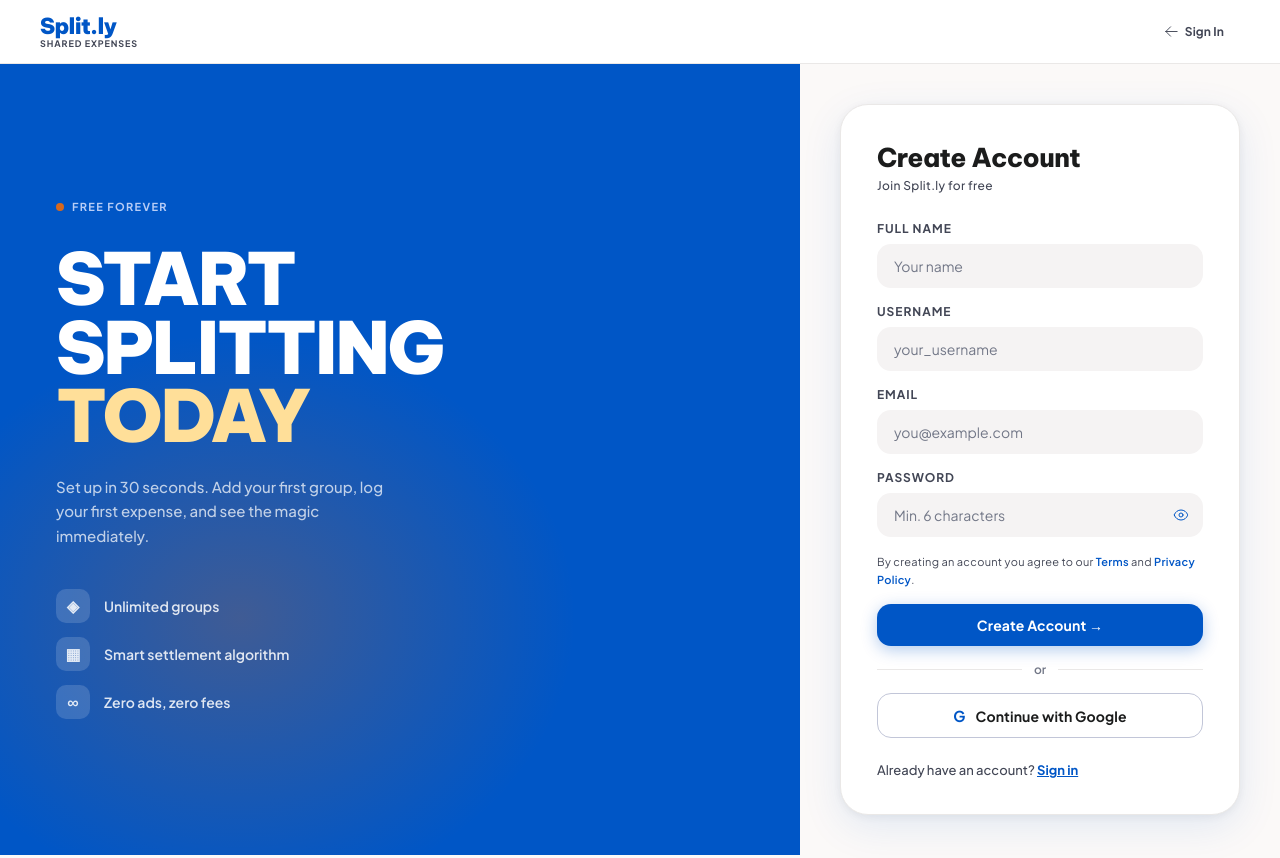
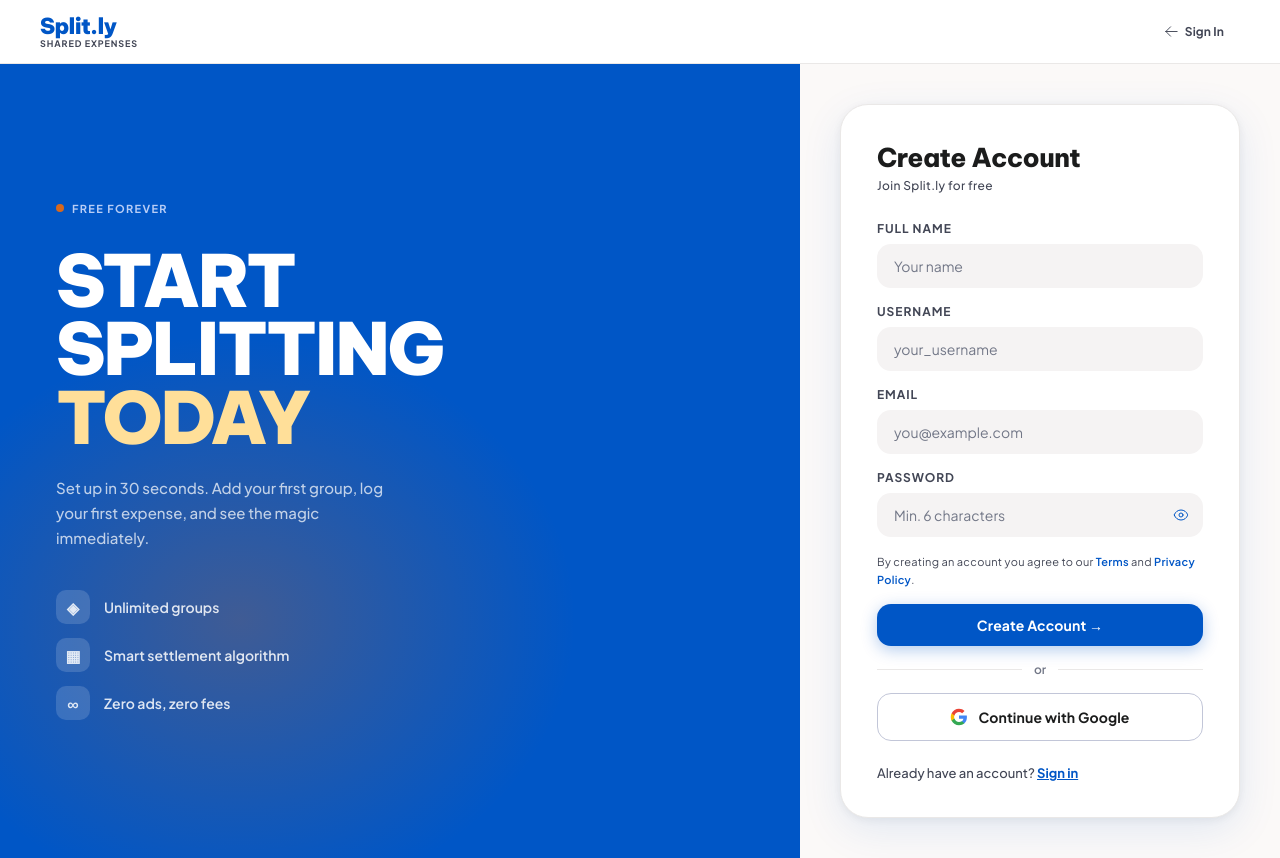
Before and after one commit to Soumyajitttt/Split.ly, a React (Vite) app in the folder frontend/: page /signup in a window 1280 px wide. Built offline with nearby package versions, Linux system fonts and the light colour scheme; a web font is replaced by a local one.

Commit message:
feat: update Google Login button with official SVG icon in Login and Signup pages

```diff
--- a/frontend/src/pages/Login.jsx
+++ b/frontend/src/pages/Login.jsx
@@ -144,12 +144,18 @@
 
               <div className="auth-divider"><span>or</span></div>
 
+              {/* Updated Google Login Button with Official SVG Icon */}
               <button
                 className="btn btn-outline"
                 style={{ width: '100%', justifyContent: 'center', padding: '14px', fontSize: 14, borderRadius: 14, gap: 10 }}
                 onClick={handleGoogleAuth}
               >
-                <span style={{ fontSize: 15, fontWeight: 800, color: 'var(--primary)' }}>G</span>
+                <svg width="18" height="18" viewBox="0 0 24 24" xmlns="http://www.w3.org/2000/svg">
+                  <path d="M22.56 12.25c0-.78-.07-1.53-.2-2.25H12v4.26h5.92c-.26 1.37-1.04 2.53-2.21 3.31v2.77h3.57c2.08-1.92 3.28-4.74 3.28-8.09z" fill="#4285F4"/>
+                  <path d="M12 23c2.97 0 5.46-.98 7.28-2.66l-3.57-2.77c-.98.66-2.23 1.06-3.71 1.06-2.86 0-5.29-1.93-6.16-4.53H2.18v2.84C3.99 20.53 7.7 23 12 23z" fill="#34A853"/>
+                  <path d="M5.84 14.09c-.22-.66-.35-1.36-.35-2.09s.13-1.43.35-2.09V7.06H2.18C1.43 8.55 1 10.22 1 12s.43 3.45 1.18 4.94l2.85-2.22.81-.63z" fill="#FBBC05"/>
+                  <path d="M12 5.38c1.62 0 3.06.56 4.21 1.64l3.15-3.15C17.45 2.09 14.97 1 12 1 7.7 1 3.99 3.47 2.18 7.06l3.66 2.84c.87-2.6 3.3-4.53 6.16-4.53z" fill="#EA4335"/>
+                </svg>
                 Continue with Google
               </button>
             </div>
--- a/frontend/src/pages/Signup.jsx
+++ b/frontend/src/pages/Signup.jsx
@@ -152,7 +152,12 @@
                 style={{ width: '100%', justifyContent: 'center', padding: 14, fontSize: 14, borderRadius: 14, gap: 10 }}
                 onClick={handleGoogleAuth}
               >
-                <span style={{ fontSize: 15, fontWeight: 800, color: 'var(--primary)' }}>G</span>
+                <svg width="18" height="18" viewBox="0 0 24 24" xmlns="http://www.w3.org/2000/svg">
+                  <path d="M22.56 12.25c0-.78-.07-1.53-.2-2.25H12v4.26h5.92c-.26 1.37-1.04 2.53-2.21 3.31v2.77h3.57c2.08-1.92 3.28-4.74 3.28-8.09z" fill="#4285F4"/>
+                  <path d="M12 23c2.97 0 5.46-.98 7.28-2.66l-3.57-2.77c-.98.66-2.23 1.06-3.71 1.06-2.86 0-5.29-1.93-6.16-4.53H2.18v2.84C3.99 20.53 7.7 23 12 23z" fill="#34A853"/>
+                  <path d="M5.84 14.09c-.22-.66-.35-1.36-.35-2.09s.13-1.43.35-2.09V7.06H2.18C1.43 8.55 1 10.22 1 12s.43 3.45 1.18 4.94l2.85-2.22.81-.63z" fill="#FBBC05"/>
+                  <path d="M12 5.38c1.62 0 3.06.56 4.21 1.64l3.15-3.15C17.45 2.09 14.97 1 12 1 7.7 1 3.99 3.47 2.18 7.06l3.66 2.84c.87-2.6 3.3-4.53 6.16-4.53z" fill="#EA4335"/>
+                </svg>
                 Continue with Google
               </button>
             </div>
```
